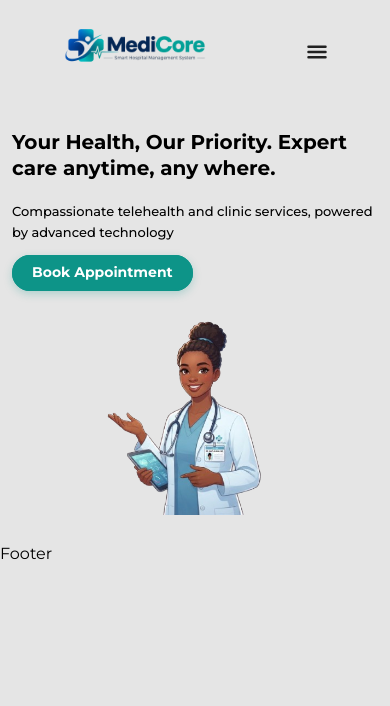
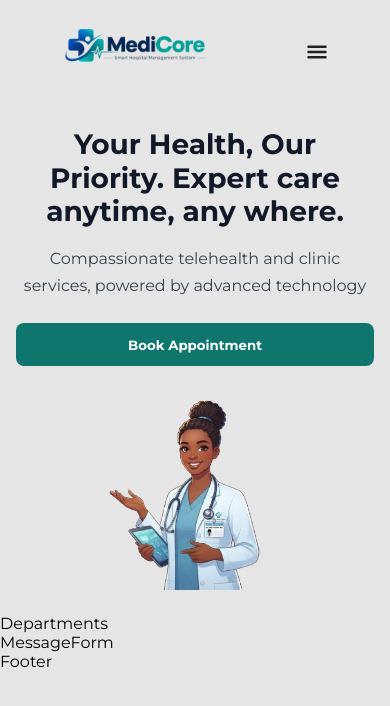
Before and after one commit to ahmedraza484/hms-mern, a React (Vite) app in the folder frontend/: page / in a window 390 px wide. Shown: the top 706 px of the page. Built offline with nearby package versions, Linux system fonts and the light colour scheme.

Commit message:
Still Stuck In Hero Section And Added New Components

```diff
--- a/frontend/src/App.css
+++ b/frontend/src/App.css
@@ -104,7 +104,7 @@ body {
     position: fixed;
     top: 0;
     left: -100%;
-    width: 250px;
+    width: 200px;
     height: 100vh;
     flex-direction: column;
     justify-content: center;
@@ -143,165 +143,134 @@ body {
     width: 120px;
   }
 }
+@media (max-width: 400px) {
+  .logo img {
+    height: 100px;
+  }
+}
+
 .hero {
   display: flex;
-  justify-content: center;
   align-items: center;
-  padding: 0 80px;
+  justify-content: space-between;
+  gap: 40px;
+  max-width: 1280px;
+  margin: 0 auto;
+  padding: 48px 64px;
 }
-.hero .hero-content img {
-  width: 100%;
-  max-width: 600px;
-  height: auto;
-  object-fit: contain;
-}
-.hero .hero-content {
+
+.hero-text {
   flex: 1;
 }
-.hero-content h1 {
-  font-size: 40px;
-}
-.hero-content p {
-  margin-top: 20px;
-  font-size: 18px;
-  font-weight: 500;
-}
-.appointment-btn {
-  font-size: 14px;
-  letter-spacing: 1px;
-  color: #ffffff;
-  background-color: #0d9488;
-  font-weight: 700;
-  border-radius: 50px;
-  padding: 10px 28px;
-  cursor: pointer;
-  transition: 0.3s ease;
-  border: 2px solid #0d9488;
-  box-shadow: 0 3px 8px rgba(13, 148, 136, 0.25);
-  cursor: pointer;
-}
-.appointment-btn button {
+.hero-text a button {
   border: none;
   outline: none;
   background: transparent;
-  font-size: 16px;
-  margin-top: 20px;
   font-weight: bold;
+  cursor: pointer;
   color: #ffffff;
-  cursor: pointer;
 }
 
-@media (max-width: 1200px) {
+.hero-text h1 {
+  font-size: 3rem;
+  line-height: 1.2;
+  color: #111827;
+  margin: 0;
+}
+
+.hero-text p {
+  font-size: 1.15rem;
+  line-height: 1.7;
+  color: #374151;
+  margin: 16px 0 24px;
+}
+
+.appointment-btn {
+  display: inline-block;
+  padding: 12px 28px;
+  background: #0f766e;
+  color: white;
+  text-decoration: none;
+  font-weight: 600;
+  border-radius: 8px;
+}
+
+.appointment-btn:hover {
+  background: #0d9488;
+}
+
+.hero-image {
+  flex: 1;
+  display: flex;
+  justify-content: center;
+}
+
+.hero-image img {
+  width: 500px;
+  max-width: 100%;
+  height: auto;
+  display: block;
+}
+
+@media (max-width: 1024px) {
   .hero {
-    padding: 20px 40px;
-    gap: 25px;
+    padding: 40px 32px;
+    gap: 32px;
   }
 
-  .hero-content h1 {
-    font-size: 30px;
+  .hero-text h1 {
+    font-size: 2.5rem;
   }
 
-  .hero-content p {
-    font-size: 16px;
-    line-height: 1.6;
-  }
-
-  .hero-content img {
-    width: 100%;
-    max-width: 500px;
-    height: auto;
-    margin-top: 30px;
-    object-fit: contain;
+  .hero-image img {
+    width: 420px;
   }
 }
 
-@media (max-width: 900px) {
+@media (max-width: 768px) {
   .hero {
     flex-direction: column;
-    justify-content: center;
-    align-items: center;
-    padding: 40px 30px;
-    text-align: start;
-    gap: 25px;
+    padding: 32px 24px;
+    gap: 24px;
   }
 
-  .hero-content {
-    width: 100%;
-    max-width: 600px;
+  .hero-text {
+    text-align: center;
   }
 
-  .hero-content h1 {
-    font-size: clamp(24px, 4vw, 30px);
-    line-height: 1.3;
+  .hero-text h1 {
+    font-size: 2.1rem;
   }
 
-  .hero-content p {
-    font-size: 15px;
-    line-height: 1.6;
-    margin-top: 20px;
+  .hero-text p {
+    font-size: 1.05rem;
   }
 
-  .hero-content img {
+  .hero-image img {
     width: 100%;
-    max-width: 500px;
-    height: auto;
-    margin-top: 20px;
-  }
-  .appointment-btn {
-    margin-top: 20px;
+    max-width: 400px;
   }
 }
 
-@media (max-width: 600px) {
+@media (max-width: 480px) {
   .hero {
-    padding: 30px 15px;
-    gap: 20px;
+    padding: 24px 16px;
   }
 
-  .hero-content h1 {
-    font-size: 22px;
+  .hero-text h1 {
+    font-size: 1.75rem;
   }
 
-  .hero-content p {
-    font-size: 14px;
-    margin-top: 20px;
-  }
-
-  .hero-content img {
-    width: 100%;
-    max-width: 100%;
-    margin-top: 10px;
+  .hero-text p {
+    font-size: 1rem;
   }
 
   .appointment-btn {
-    font-size: 12px;
-    letter-spacing: 1px;
-    padding: 10px 24px;
+    display: block;
+    text-align: center;
   }
 
-  .appointment-btn button {
-    font-size: 14px;
-    margin-top: 20px;
+  .hero-image img {
+    max-width: 100%;
   }
 }
-
-@media (max-width: 400px) {
-  .hero {
-    padding: 25px 12px;
-  }
-
-  .hero-content h1 {
-    font-size: 20px;
-  }
-
-  .hero-content p {
-    font-size: 13px;
-    margin-top: 20px;
-  }
-
-  .appointment-btn {
-    font-size: 11px;
-    padding: 9px 18px;
-    margin-top: 20px;
-  }
-}
--- a/frontend/src/Pages/Home.jsx
+++ b/frontend/src/Pages/Home.jsx
@@ -1,6 +1,10 @@
 import React from "react";
 import Hero from "../components/Hero";
 import HeroImg from "../assets/hero.png";
+import biographyImg from "../assets/biography.png";
+import Biography from "../components/Biography";
+import Departments from "../components/Departments";
+import MessageForm from "../components/MessageForm";
 
 const Home = () => {
   return (
@@ -9,6 +13,9 @@ const Home = () => {
         title={"Your Health, Our Priority. Expert care anytime, any where."}
         imgUrl={HeroImg}
       />
+      <Biography imgUrl={biographyImg} />
+      <Departments />
+      <MessageForm />
     </>
   );
 };
--- /dev/null
+++ b/frontend/src/components/Biography.jsx
@@ -0,0 +1,27 @@
+const Biography = ({ imgUrl }) => {
+  return (
+    <>
+      {/* <div className="biography">
+        <div className="biography-content">
+          <img src={imgUrl} alt="" />
+        </div>
+        <div className="biography-content">
+          <h1>Our Biography</h1>
+          <h4>Healing Today, Healthier Tommorow.</h4>
+          <p>
+            MediCore is a modern and trusted hospital management system,
+            dedicated to providing quality healthcare services with care,
+            compassion and innovation. Our mission is to make healthcare
+            management simpler, smarter and more efficient for patients, doctors
+            and staff. Lorem ipsum dolor sit amet, consectetur adipisicing elit.
+            Natus fuga ullam impedit facilis unde quaerat recusandae
+            reprehenderit omnis aspernatur laudantium! Nam, voluptatem quae
+            perspiciatis expedita tenetur omnis placeat
+          </p>
+        </div>
+      </div> */}
+    </>
+  );
+};
+
+export default Biography;
--- /dev/null
+++ b/frontend/src/components/Departments.jsx
@@ -0,0 +1,9 @@
+import React from 'react'
+
+const Departments = () => {
+  return (
+    <div>Departments</div>
+  )
+}
+
+export default Departments
--- a/frontend/src/components/Hero.jsx
+++ b/frontend/src/components/Hero.jsx
@@ -2,9 +2,8 @@ import { Link } from "react-router-dom";
 
 const Hero = ({ title, imgUrl }) => {
   return (
-    <>
     <section className="hero">
-        <div className="hero-content">
+      <div className="hero-text">
         <h1>{title}</h1>
         <p>
           Compassionate telehealth and clinic services, powered by advanced
@@ -13,15 +12,12 @@ const Hero = ({ title, imgUrl }) => {
         <Link to="/appointment" className="appointment-btn">
           <button>Book Appointment</button>
         </Link>
-          {/* <button className="appointment-btn">
-            <Link to="/appointment">Book An Appointment</Link>
-          </button> */}
       </div>
-        <div className="hero-content">
-          <img src={imgUrl} alt="" />
+
+      <div className="hero-image">
+        <img src={imgUrl} alt="Hero" />
       </div>
     </section>
-    </>
   );
 };
 
--- /dev/null
+++ b/frontend/src/components/MessageForm.jsx
@@ -0,0 +1,9 @@
+import React from 'react'
+
+const MessageForm = () => {
+  return (
+    <div>MessageForm</div>
+  )
+}
+
+export default MessageForm
--- a/frontend/src/components/Navbar.jsx
+++ b/frontend/src/components/Navbar.jsx
@@ -11,7 +11,7 @@ const Navbar = () => {
     <nav className="navbar">
       <div className="logo">
         <Link to="/" onClick={closeMenu}>
-          <img src={logo} alt="Zeecare Logo" />
+          <img src={logo} alt="Logo" />
         </Link>
       </div>
 
```
Also changed, not shown: frontend/src/Pages/Login.jsx (added, +9 -0 lines), frontend/src/Pages/Register.jsx (added, +9 -0 lines), frontend/src/assets/biography.png (added). Lines whose indentation alone changed are shown as unchanged.
